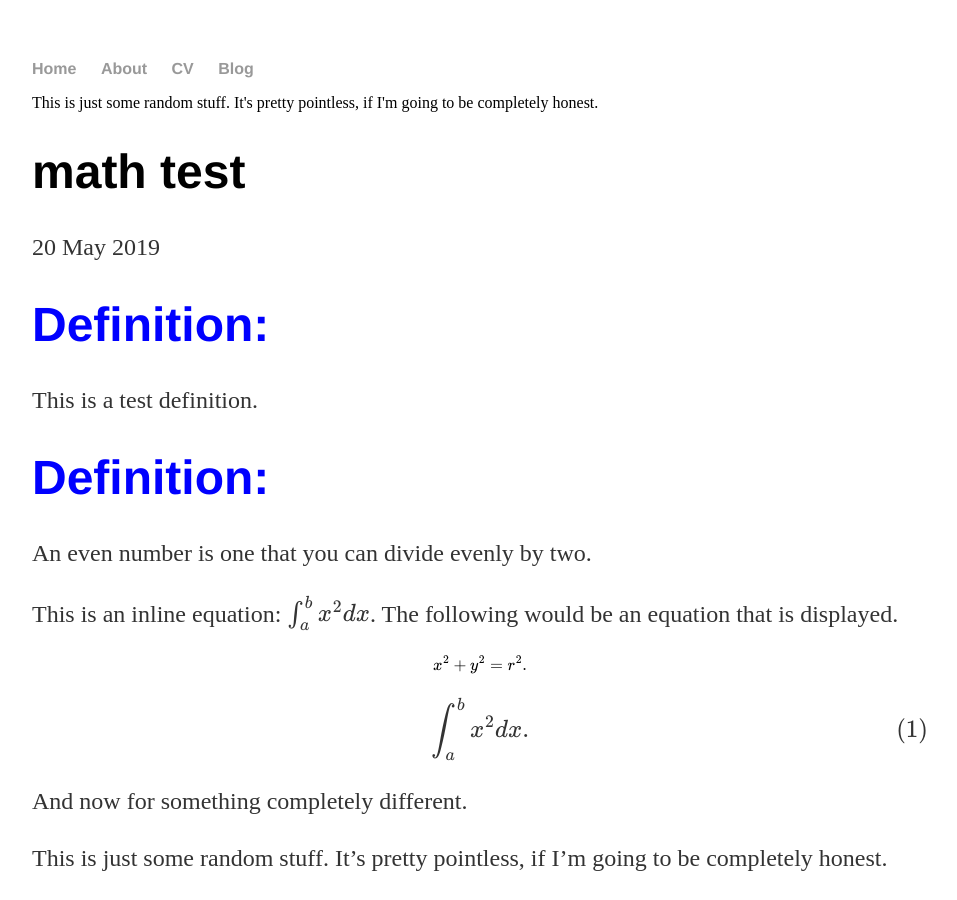
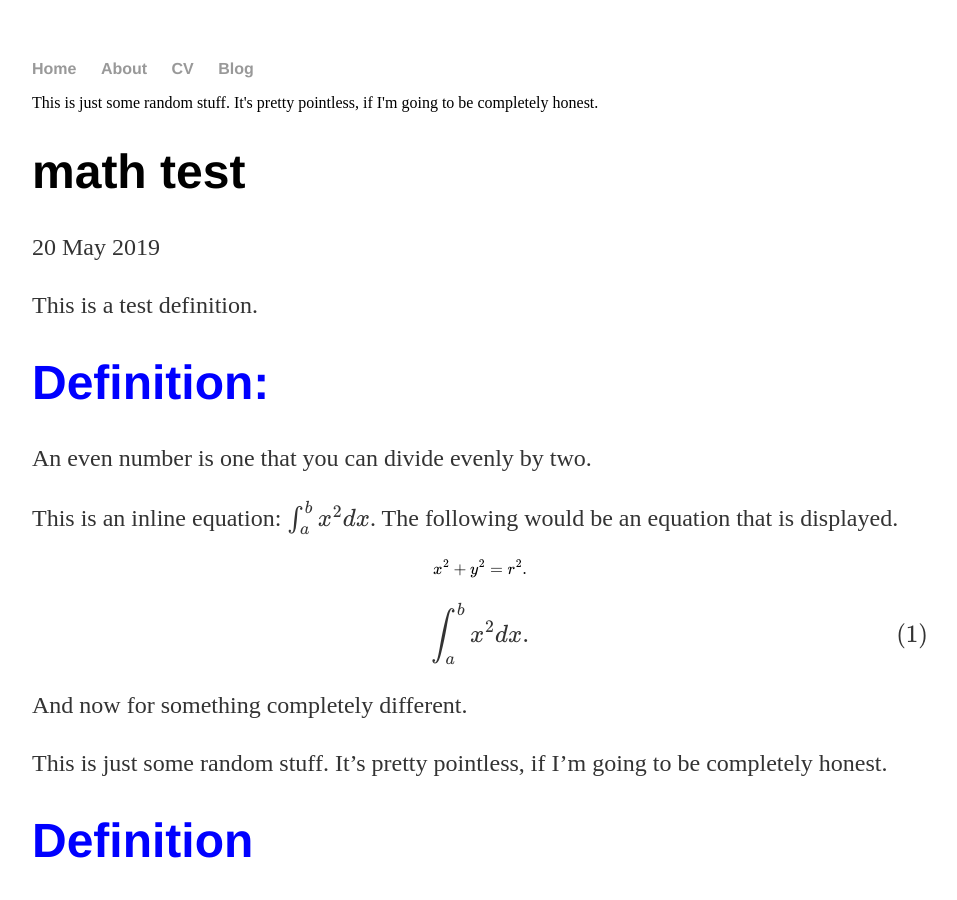
Before and after one commit to fattymattk/hello-world, a Jekyll site: the page built from _posts/2019-05-20-mathtest.md, in a window 1280 px wide and 900 px high. Shown: the whole window, without its empty margins (160-1117 px from the left). Built offline with Jekyll 4.4.1, drawn with Linux system fonts in a browser that asks for light colours; formulas are drawn with MathJax 3.

Commit message:
Update 2019-05-20-mathtest.md

```diff
--- a/_posts/2019-05-20-mathtest.md
+++ b/_posts/2019-05-20-mathtest.md
@@ -7,8 +7,7 @@
 
 
 {% assign def = site.definitions | where: 'name', 'Test def' | first %}
-{% include definition.md %}
-{{ def.content}}
+{{ def.content | markdownify }}
 
 {% assign def = site.definitions | where: 'name', 'Even Number' | first %}
 {% include definition.md %}
```
